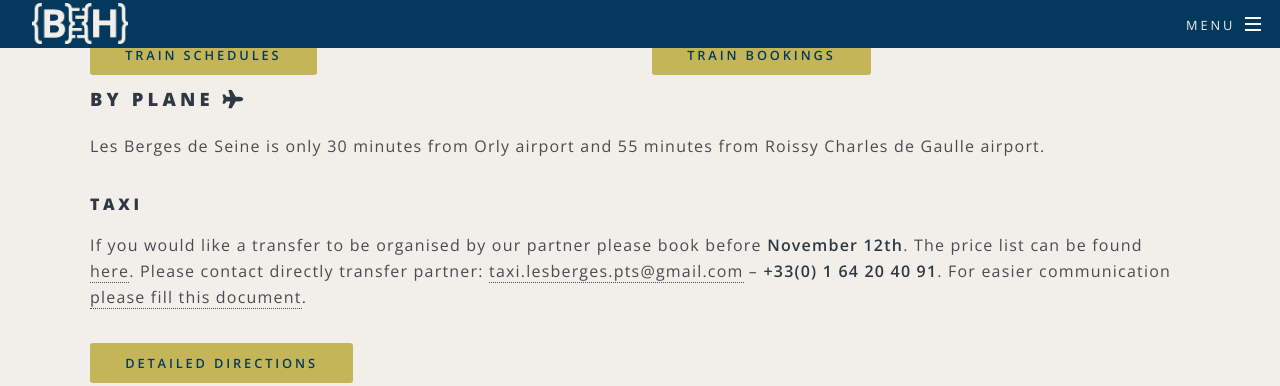
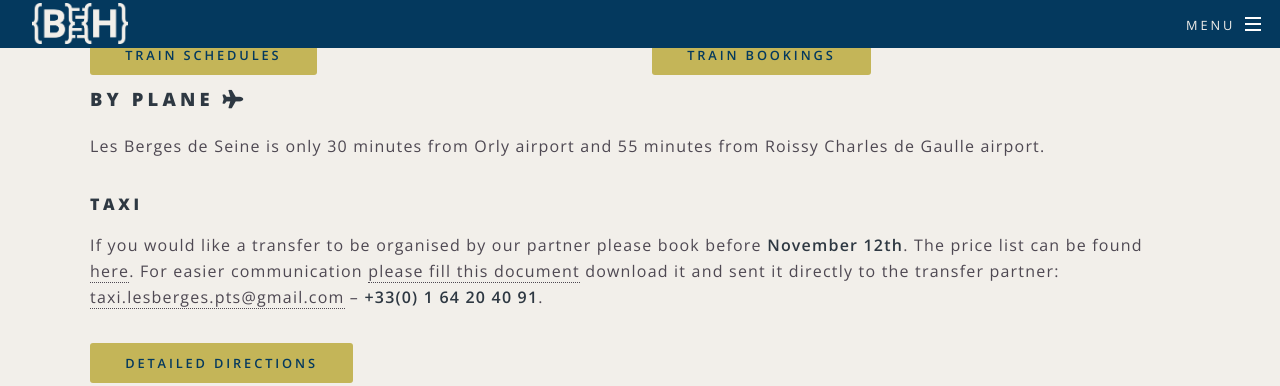
Before and after one commit to elixir-europe/biohackathon-europe-2019, a Jekyll site: the page built from venue.html, in a window 1280 px wide and 900 px high, scrolled down 2500 px, cut to the strip 0-386 px from the top of the window. Built offline with Jekyll 4.4.1, drawn with Linux system fonts in a browser that asks for light colours; nearby versions of some CDN libraries.

Commit message:
Rephrasing Taxi information text

```diff
--- a/venue.html
+++ b/venue.html
@@ -110,7 +110,7 @@ title: Venue
         <h4>Taxi</h4>
         <p>If you would like a transfer to be organised by our partner please book before <strong>November 12th</strong>.
             The price list can be found <a href="https://docs.google.com/spreadsheets/d/1liAdkcc4UcmarGMuT2dtExRjjEroIMre4BbB8psQfPk" target="_blank">here</a>.
-            Please contact directly transfer partner: <a href="mailto:taxi.lesberges.pts@gmail.com" target="_blank" >taxi.lesberges.pts@gmail.com</a> – <strong>+33(0) 1 64 20 40 91</strong>. For easier communication <a href="https://drive.google.com/file/d/187N2jq76UyFC0g3k3mFIqxWtf_GNmMeK/view" target="_blank" rel="noopener noreferrer">please fill this document</a>.</p>
+            For easier communication <a href="https://drive.google.com/file/d/187N2jq76UyFC0g3k3mFIqxWtf_GNmMeK/view" target="_blank" rel="noopener noreferrer">please fill this document</a> download it and sent it directly to the transfer partner: <a href="mailto:taxi.lesberges.pts@gmail.com" target="_blank" >taxi.lesberges.pts@gmail.com</a> – <strong>+33(0) 1 64 20 40 91</strong>.</p>
 
 
     <a href="https://www.chateauform.com/wp-content/uploads/2015/10/plan_acces_berges_en.pdf" target="_blank" class="button special">Detailed directions</a>
```
